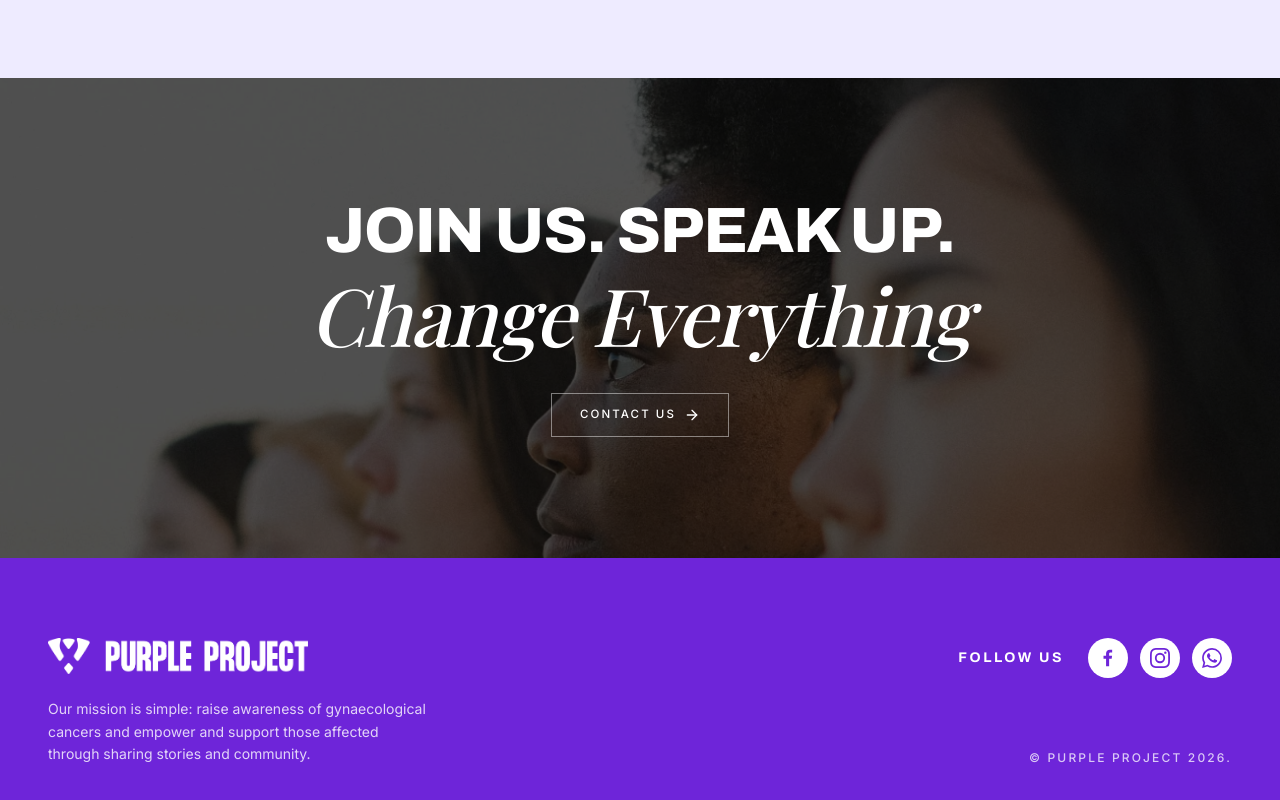
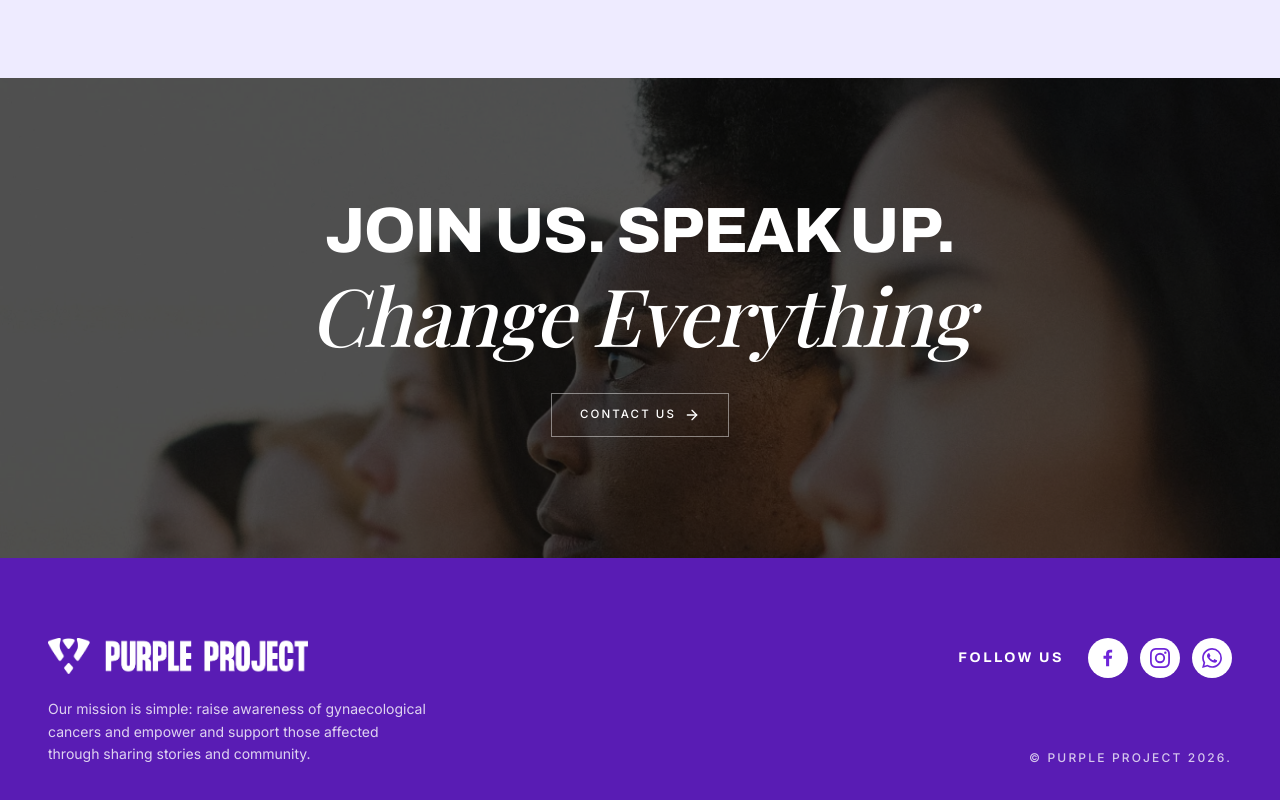
Before and after one commit to PhilaniNcube/purple-project, a Next.js app: page / in a window 1280 px wide. Shown: the part 3824-4624 px from the top of the page. Built offline with nearby package versions, Linux system fonts and the light colour scheme; a web font is replaced by a local one.

Commit message:
chore: update footer background color

```diff
--- a/src/components/footer.tsx
+++ b/src/components/footer.tsx
@@ -102,7 +102,7 @@ export function Footer() {
       as="footer"
       tone="brand"
       padding="none"
-      className="mt-auto"
+      className="mt-auto bg-brand-800"
       aria-label="Site footer"
     >
       <Container size="wide" className="py-14 sm:py-16 lg:py-20">
@@ -135,7 +135,7 @@ export function Footer() {
                       target="_blank"
                       rel="noreferrer"
                       aria-label={label}
-                      className="flex size-10 items-center justify-center rounded-full bg-white text-brand-700 transition-colors outline-none hover:bg-white/85 focus-visible:ring-2 focus-visible:ring-white focus-visible:ring-offset-2 focus-visible:ring-offset-brand-700"
+                      className="flex size-10 items-center justify-center rounded-full bg-white text-brand-700 transition-colors outline-none hover:bg-white/85 focus-visible:ring-2 focus-visible:ring-white focus-visible:ring-offset-2 focus-visible:ring-offset-brand-800"
                     >
                       <Icon />
                     </a>
```
